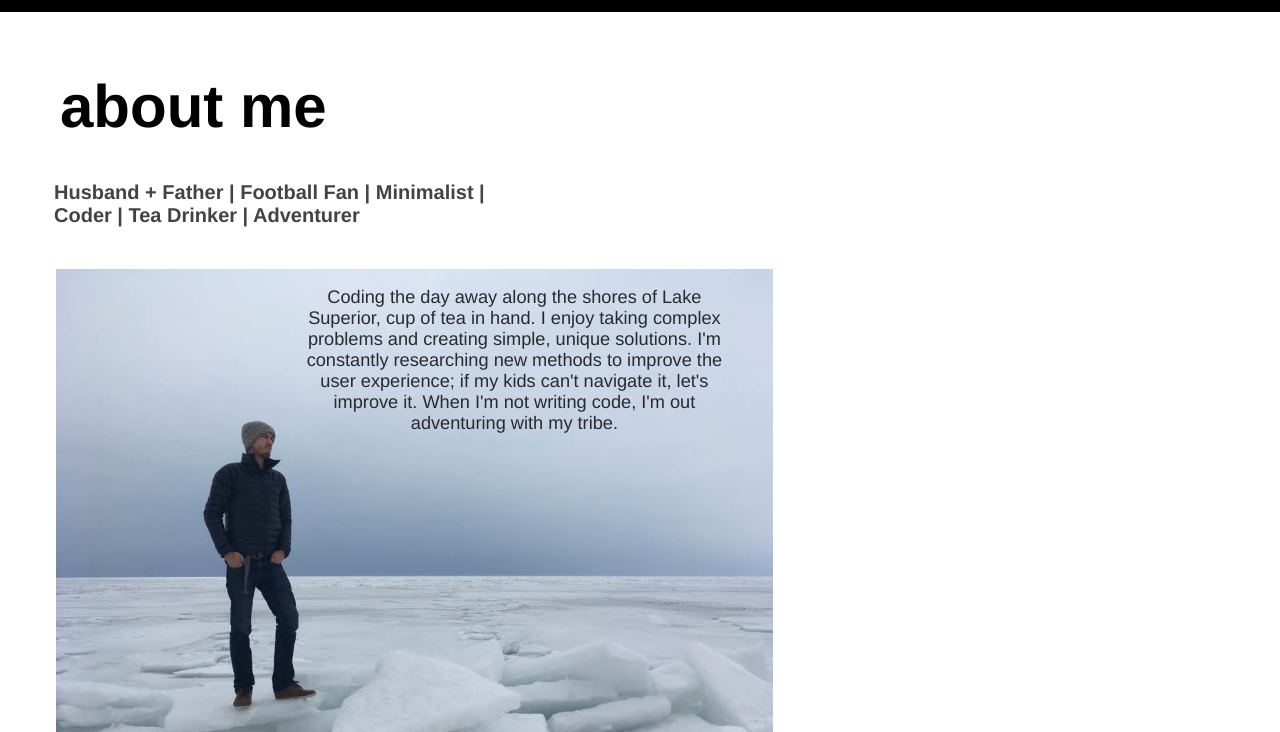
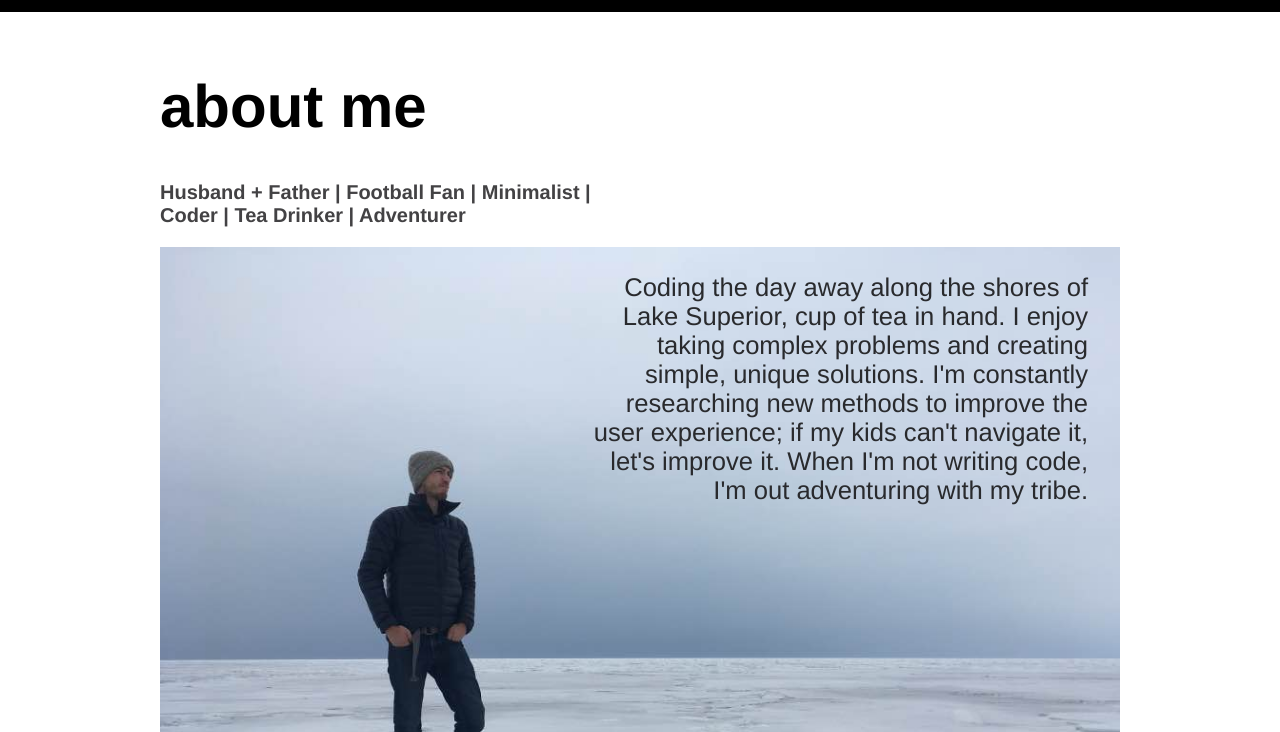
Before and after one commit to jswagger/jswagger.github.io, a plain HTML site: page about.html in a window 1280 px wide. Shown: the part 68-800 px from the top of the page. Drawn offline with nearby package versions, Linux system fonts and the light colour scheme.

Commit message:
Updates about page

```diff
--- a/about.css
+++ b/about.css
@@ -126,18 +126,17 @@ body{
     height: 85vh;
 }
 .about-title{
-    margin-left: 1em;
     margin-top: 1em;
     text-align: left;
     font-size: 3em;
 }
 
 .about-tag{
-	margin: auto;
     margin-top: 2em;
 	font-size: 1.0em;
 	color: #434244;
-    max-width: 450px;
+	max-width: 450px;
+	text-align: left;
 }
 
 .about-desc{
@@ -150,13 +149,22 @@ body{
 	/*display: inline; */
 }
 
+.about-holder{
+	width: 95%;
+    height: 85vh;
+	margin: auto;
+	margin-bottom: 4em;
+}
+
 .about-desc-phrase{
 	color: #292a2d;
-    max-width: 550px;
+    width: 50vw;
+    max-width: 534px;
     position: absolute;
     padding-top: 1em;
-	display: inherit;
-    margin-left: 120px;
+    text-align: right;
+    right: 5vw;
+	font-size: .7em;
 }
 
 .about-image{
@@ -172,10 +180,26 @@ body{
 }
 
 .about-resume{
-	color: #000;
-	font-size: .7em;
-	margin-bottom: 3em;
-	display: inherit;
+    color: #fff;
+    font-size: .9em;
+    margin: auto;
+    margin-bottom: 3em;
+    display: inherit;
+    text-decoration: none;
+    background-color: #434244;
+    width: 168px;
+    height: 40px;
+    border-radius: 20px;
+    font-weight: bold;
+	transition: .2s;
+}
+	.about-resume:hover{
+		background-color: #737274;
+	}
+
+.about-resume-title{
+	margin-top: 7px;
+    display: inline-block;
 }
 
 @media screen and (min-width:640px) {
@@ -186,24 +210,23 @@ body{
 		width: 56vw;
 		height: calc(200px + 15vh);
 	}
-	.about-tag{
-		text-align: left;
-		margin-left: 2.7em;
-	}
-	.about-desc-phrase{
-		width: 33vw;
-		font-size: 1.3em;
-		left: 18vw;
-		margin-left: calc(60px + 1vw);
-		right: unset;
-		display: inline;
-
+	.about-desc-phrase {
+		font-size: 2vw;
+		width: 40vw;
+		right: 15vw;
 	}
 	.about-image{
 	}
 	.chart-container{
 		width: 70vh;
 	}
+	.about-holder{
+		width: 75vw;
+		height: 85vh;
+		margin: auto;
+		margin-bottom: 4em;
+	}
+
 }
 
 @media screen and (min-width:1350px) {
--- a/about.html
+++ b/about.html
@@ -7,6 +7,7 @@
   <meta name="viewport" content="width=device-width, initial-scale=1" />
   <!-- <script type="text/javascript" src="https://platform.linkedin.com/badges/js/profile.js" async defer></script>	 -->
   <script src="https://cdnjs.cloudflare.com/ajax/libs/Chart.js/2.4.0/Chart.min.js"></script>
+  <script defer src="https://use.fontawesome.com/releases/v5.0.8/js/all.js" integrity="sha384-SlE991lGASHoBfWbelyBPLsUlwY1GwNDJo3jSJO04KZ33K2bwfV9YBauFfnzvynJ" crossorigin="anonymous"></script>
   <!-- <script src="./about_charts.js"></script></head> -->
 
 <body>
@@ -31,10 +32,9 @@
 			</a>
 		</div>
 	</div>
-
+	<div class="about-holder">
 		<h1 class="about-title">about me</h1>
 		<h3 class="about-tag">Husband + Father | Football Fan | Minimalist | Coder | Tea Drinker | Adventurer</h3>
-	<div class="about-desc">
 			<img class="about-image" src=".\prof3.jpg">
 			<div class="about-desc-phrase">
 					Coding the day away along the shores of Lake Superior, cup of tea in hand. I enjoy taking
@@ -42,13 +42,16 @@
 					to improve the user experience; if my kids can't navigate it, let's improve it.
 					When I'm not writing code, I'm out adventuring with my tribe.
 			</div>
-
 	</div>
 	<!-- <div class="LI-profile-badge"  data-version="v1" data-size="medium" data-locale="en_US" data-type="vertical" data-theme="light" data-vanity="jeremy-swagger-5204356b"><a class="LI-simple-link" href='https://www.linkedin.com/in/jeremy-swagger-5204356b?trk=profile-badge'>Jeremy Swagger</a></div> -->
 	<div class="chart-container">
 		<canvas id="aboutChart" width="50" height="50"></canvas>
 	</div>
-	<a class="about-resume" href=".\resume.pdf" target="_blank">My Resume'</a>
+	<a class="about-resume" href=".\resume.pdf" target="_blank">
+		<div class="about-resume-title">
+			<i class="fa fa-file-alt"></i> View Resume'
+		</div>
+	</a>
 	<div class="footer">
 			<div class="footer-link-holder">
 				<a class="footer-link" href="https://linkedin.com/in/jeremy-swagger" target="_blank" title="LinkedIn Profile">
```
Lines whose indentation alone changed are shown as unchanged.
